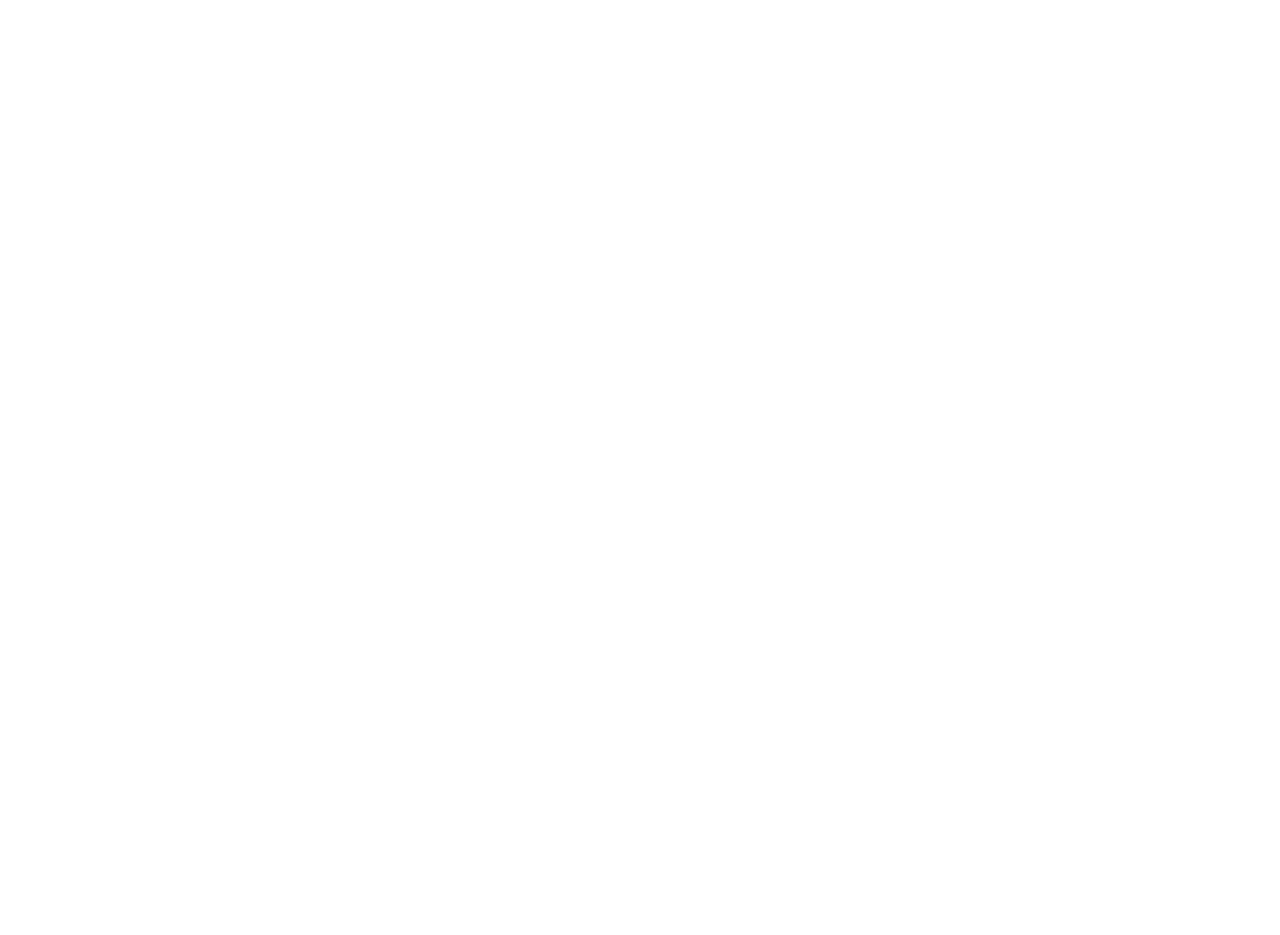
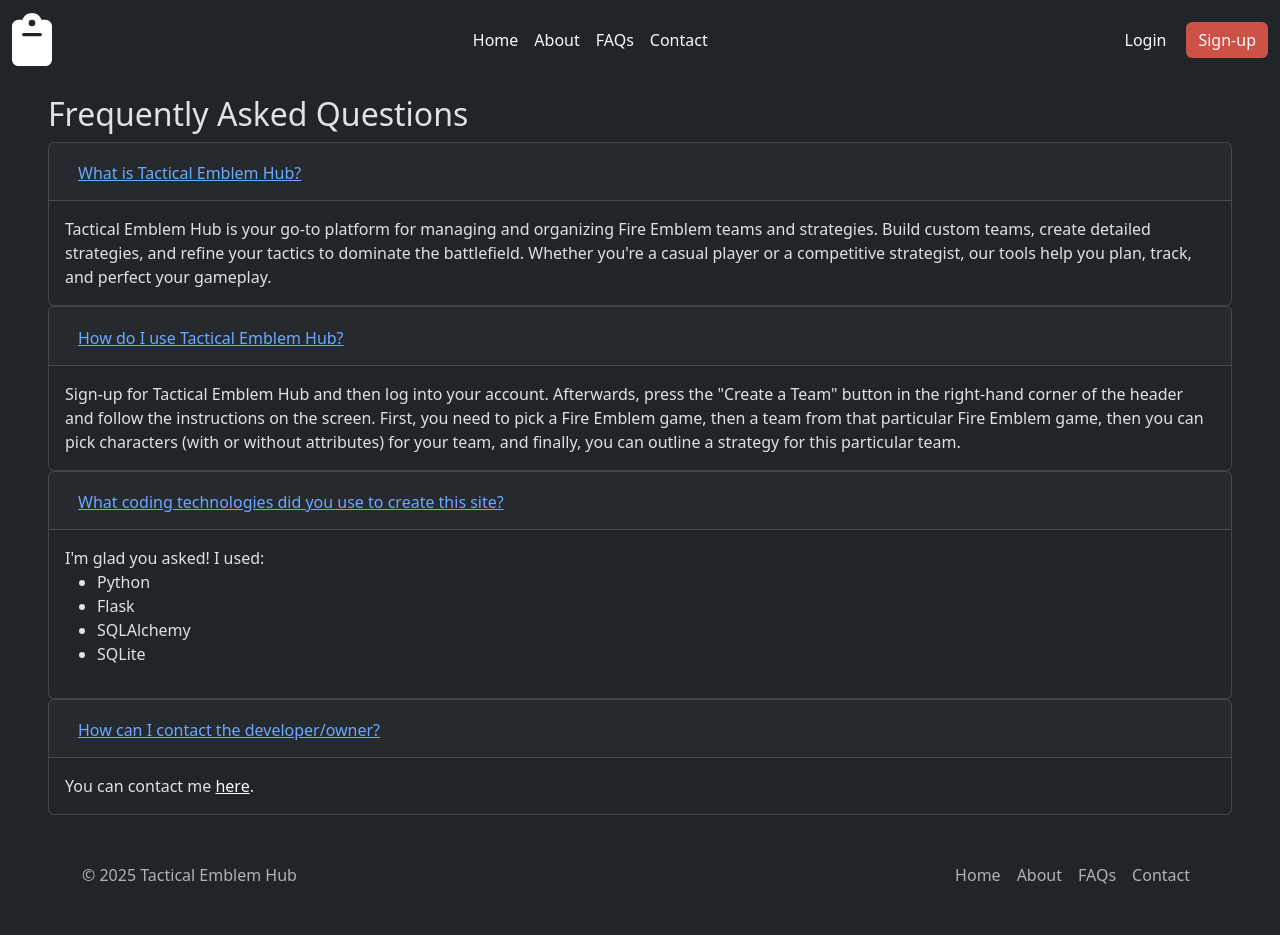
Before and after one commit to GSDion/Tactical-Emblem-Hub, a Flask app: page /faq in a window 1280 px wide. Before the commit the page is empty. Before the commit the page ends 800 px from the top, so only its background shows below. Run offline with Flask 3, Linux system fonts and the light colour scheme; parts of the project's set-up code (start-up, migrations or seed data) failed here and were passed over.

Commit message:
created contact/faq pages
- added routes for index anchors to routes.py
- created frontend of contact.html
- created faq page with basic questions (faq.html)
- added css for required asterisk to index.css
- updated project roadmap in README.md

```diff
--- a/app/routes.py
+++ b/app/routes.py
@@ -15,6 +15,16 @@ bp = Blueprint('main', __name__)
 @bp.route('/')
 def index():
     return render_template('index.html')
+
+#About_page of INDEX
+@bp.route('/about_section')
+def about_section():
+    return redirect(url_for('main.index', _anchor='about_page'))
+
+#Title_page of INDEX
+@bp.route('/title_section')
+def title_section():
+    return redirect(url_for('main.index', _anchor='title_page'))
 
 @bp.route('/signup', methods=["GET", "POST"])
 def signup():
--- a/app/static/index.css
+++ b/app/static/index.css
@@ -156,6 +156,12 @@ hr {
     filter: invert(0%) brightness(15%);
 }
 
+/* Required Asterisk for forms*/
+.starlabel label:after {
+  content:" *";
+  color: red;
+}
+
 /* Tablets (Stack Titles Above Image, Centered) */
 @media (max-width: 1024px) {
     .ike {
--- a/app/templates/faq.html
+++ b/app/templates/faq.html
@@ -0,0 +1,184 @@
+<!--Alter username, email, password, profile picture-->
+<!DOCTYPE html>
+<html lang="en"  data-bs-theme="dark">
+<head>
+    <meta charset="UTF-8" >
+    <meta name="viewport" content="width=device-width, initial-scale=1.0, maximum-scale=1">
+    <title>{% block title %} {% endblock %}Tactical Emblem Hub</title>
+    <link href="https://cdn.jsdelivr.net/npm/bootstrap@5.3.3/dist/css/bootstrap.min.css" rel="stylesheet" integrity="sha384-QWTKZyjpPEjISv5WaRU9OFeRpok6YctnYmDr5pNlyT2bRjXh0JMhjY6hW+ALEwIH" crossorigin="anonymous">
+    <link rel="stylesheet" href="{{ url_for('static', filename='index.css') }}">
+    <script src="https://cdn.jsdelivr.net/npm/bootstrap@5.3.0-alpha1/dist/js/bootstrap.bundle.min.js"></script>
+
+</head>
+<body>
+    <div>
+        <!--Header-->
+        <nav class="navbar navbar-expand-lg">
+            <div class="container-fluid">
+                <!-- Logo -->
+                <a href="/" class="navbar-brand">
+                    <img src="{{ url_for('static', filename='img/clipboard-solid.svg') }}" class="img-fluid clipboard-solid" alt="clipboard" width="40" height="24">
+                </a>
+
+                <!-- Navbar Toggler (pushed to right) -->
+                <div class="d-flex flex-row-reverse">
+                    <button class="navbar-toggler" type="button" data-bs-toggle="collapse" data-bs-target="#navbarNav" aria-controls="navbarNav" aria-expanded="false" aria-label="Toggle navigation">
+                        <span class="navbar-toggler-icon"></span>
+                    </button>
+                </div>
+
+                <!-- Navbar Content -->
+                <div class="collapse navbar-collapse" id="navbarNav">
+                    <div class="d-flex flex-column flex-lg-row w-100 align-items-center justify-content-between">
+                        <!-- Centered Nav Links -->
+                        <ul class="navbar-nav mx-auto text-center">
+                            {% if current_user.is_authenticated %}
+                            <li class="nav-item">
+                                <a href="{{ url_for('main.title_section') }}" class="nav-link px-2">Home</a>
+                            </li>
+                            <li class="nav-item">
+                                <a href="{{ url_for('main.about_section') }}" class="nav-link px-2">About</a>
+                            </li>
+                            <li class="nav-item">
+                                <a href="{{ url_for('main.faq') }}" class="nav-link px-2">FAQs</a>
+                            </li>
+                            <li class="nav-item">
+                                <a href="{{ url_for('main.contact') }}" class="nav-link px-2">Contact</a>
+                            </li>
+                            <li class="nav-item">
+                                <a href="{{ url_for('main.profile', username=current_user.username) }}" class="nav-link px-2">Profile</a>
+                            </li>
+                            {% else %}
+                            <li class="nav-item">
+                                <a href="#title_page" class="nav-link px-2">Home</a>
+                            </li>
+                            <li class="nav-item">
+                                <a href="#about_page" class="nav-link px-2">About</a>
+                            </li>
+                            <li class="nav-item">
+                                <a href="{{ url_for('main.faq') }}" class="nav-link px-2">FAQs</a>
+                            </li>
+                            <li class="nav-item">
+                                <a href="{{ url_for('main.contact') }}" class="nav-link px-2">Contact</a>
+                            </li>
+                            {% endif %}
+                        </ul>
+
+                        <!-- Right-Aligned Login & Signup Buttons -->
+                        {% if current_user.is_authenticated %}
+                            <div class="d-flex flex-column flex-lg-row align-items-center mt-3 mt-lg-0">
+                                <a href="{{ url_for('main.logout') }}" class="btn btn-outline-primary me-2 login-custom">Log out</a>
+                                <a href="#" class="btn btn-primary signup-custom">Create Team!</a>
+                            </div>
+                        {% else %}
+                            <div class="d-flex flex-column flex-lg-row align-items-center mt-3 mt-lg-0">
+                                <a href="{{ url_for('main.login') }}" class="btn btn-outline-primary me-2 login-custom">Login</a>
+                                <a href="{{ url_for('main.signup') }}" class="btn btn-primary signup-custom">Sign-up</a>
+                            </div>
+                        {% endif %}
+                    </div>
+                </div>
+            </div>
+        </nav>
+        <!--Body (Title, Questions)-->
+        <!--Title-->
+        <!--Questions-->
+        <div id ="faq_body" class="px-5 pt-3">
+            <h2 class="faq_body_title">Frequently Asked Questions</h2>
+            <div class ="faq_body_questions accordion" id="accordionExample">
+                <div class="card">
+                    <div class="card-header" id="headingOne">
+                        <h2 class="mb-0">
+                            <button class="btn btn-link" type="button" data-bs-toggle="collapse" data-bs-target="#collapseOne" aria-expanded="true" aria-controls="collapseOne">
+                            What is Tactical Emblem Hub?
+                            </button>
+                        </h2>
+                    </div>
+
+                    <div id="collapseOne" class="collapse show" aria-labelledby="headingOne" data-bs-parent="#accordionExample">
+                        <div class="card-body">
+                            Tactical Emblem Hub is your go-to platform for managing and organizing Fire Emblem teams and strategies.
+                            Build custom teams, create detailed strategies,
+                            and refine your tactics to dominate the battlefield. Whether you're a casual player or a
+                            competitive strategist, our tools help you plan, track, and perfect your gameplay.
+                        </div>
+                    </div>
+                </div> <!--CollapseOne-->
+                <div class="card">
+                    <div class="card-header" id="headingTwo">
+                        <h2 class="mb-0">
+                            <button class="btn btn-link" type="button" data-bs-toggle="collapse" data-bs-target="#collapseTwo" aria-expanded="true" aria-controls="collapseTwo">
+                            How do I use Tactical Emblem Hub?
+                            </button>
+                        </h2>
+                    </div>
+
+                    <div id="collapseTwo" class="collapse show" aria-labelledby="headingTwo" data-bs-parent="#accordionExample">
+                        <div class="card-body">
+                            Sign-up for Tactical Emblem Hub and then log into your account. Afterwards, press the
+                            "Create a Team" button in the right-hand corner of the header and follow the instructions on the screen. First,
+                            you need to pick a Fire Emblem game, then a team from that particular Fire Emblem game, then you can
+                            pick characters (with or without attributes) for your team, and finally, you
+                            can outline a strategy for this particular team.
+                        </div>
+                    </div>
+                </div> <!--CollapseTwo-->
+                <div class="card">
+                    <div class="card-header" id="headingThree">
+                        <h2 class="mb-0">
+                            <button class="btn btn-link" type="button" data-bs-toggle="collapse" data-bs-target="#collapseThree" aria-expanded="true" aria-controls="collapseThree">
+                            What coding technologies did you use to create this site?
+                            </button>
+                        </h2>
+                    </div>
+
+                    <div id="collapseThree" class="collapse show" aria-labelledby="headingThree" data-bs-parent="#accordionExample">
+                        <div class="card-body">
+                            I'm glad you asked! I used:
+                            <ul>
+                                <li>Python</li>
+                                <li>Flask</li>
+                                <li>SQLAlchemy</li>
+                                <li>SQLite</li>
+                            </ul>
+                        </div>
+                    </div>
+                </div> <!--CollapseThree-->
+                <div class="card">
+                    <div class="card-header" id="headingFour">
+                        <h2 class="mb-0">
+                            <button class="btn btn-link" type="button" data-bs-toggle="collapse" data-bs-target="#collapseFour" aria-expanded="true" aria-controls="collapseFour">
+                            How can I contact the developer/owner?
+                            </button>
+                        </h2>
+                    </div>
+
+                    <div id="collapseFour" class="collapse show" aria-labelledby="headingFour" data-bs-parent="#accordionExample">
+                        <div class="card-body">
+                            You can contact me <a href="{{ url_for('main.contact') }}">here</a>.
+                        </div>
+                    </div>
+                </div> <!--CollapseFour-->
+            </div> <!--faq_body_questions-->
+        </div> <!--Body-->
+        <!--Footer-->
+        <div id="footer">
+            <div class="container">
+                <footer class="d-flex flex-wrap justify-content-between align-items-center py-3 my-4">
+                  <p class="col-md-4 mb-0 text-body-secondary">&copy; 2025 Tactical Emblem Hub</p>
+
+                  <a href="/" class="col-md-4 d-flex align-items-center justify-content-center mb-3 mb-md-0 me-md-auto link-body-emphasis text-decoration-none">
+                    <svg class="bi me-2" width="40" height="32"><use xlink:href="#bootstrap"/></svg>
+                  </a>
+
+                  <ul class="nav col-md-4 justify-content-end">
+                    <li class="nav-item"><a href="{{ url_for('main.title_section') }}" class="nav-link px-2 text-body-secondary">Home</a></li>
+                    <li class="nav-item"><a href="{{ url_for('main.about_section') }}" class="nav-link px-2 text-body-secondary">About</a></li>
+                    <li class="nav-item"><a href="{{ url_for('main.faq') }}" class="nav-link px-2 text-body-secondary">FAQs</a></li>
+                    <li class="nav-item"><a href="{{ url_for('main.contact') }}" class="nav-link px-2 text-body-secondary">Contact</a></li>
+                  </ul>
+                </footer>
+            </div>
+        </div>
+    </div>
+</body>
```
Also changed, not shown: app/templates/contact.html (+139 -0 lines), README.md.
